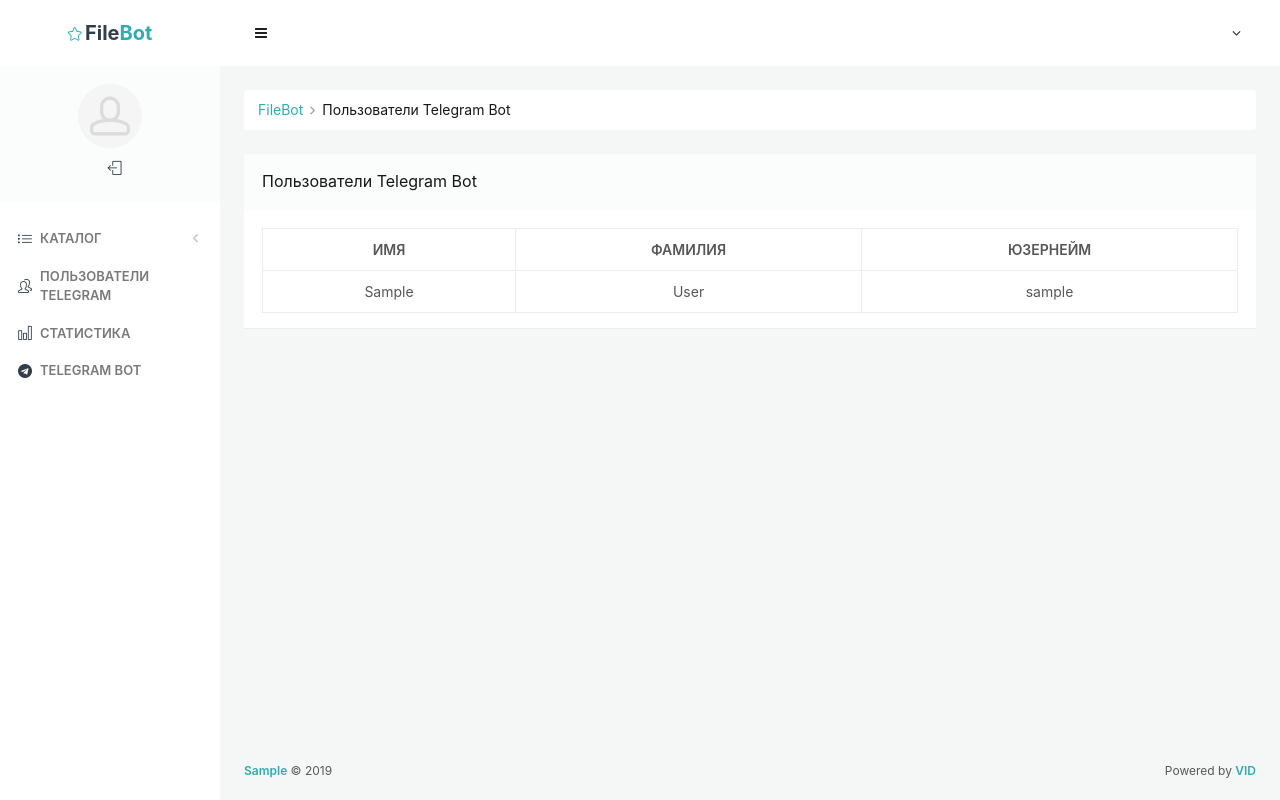
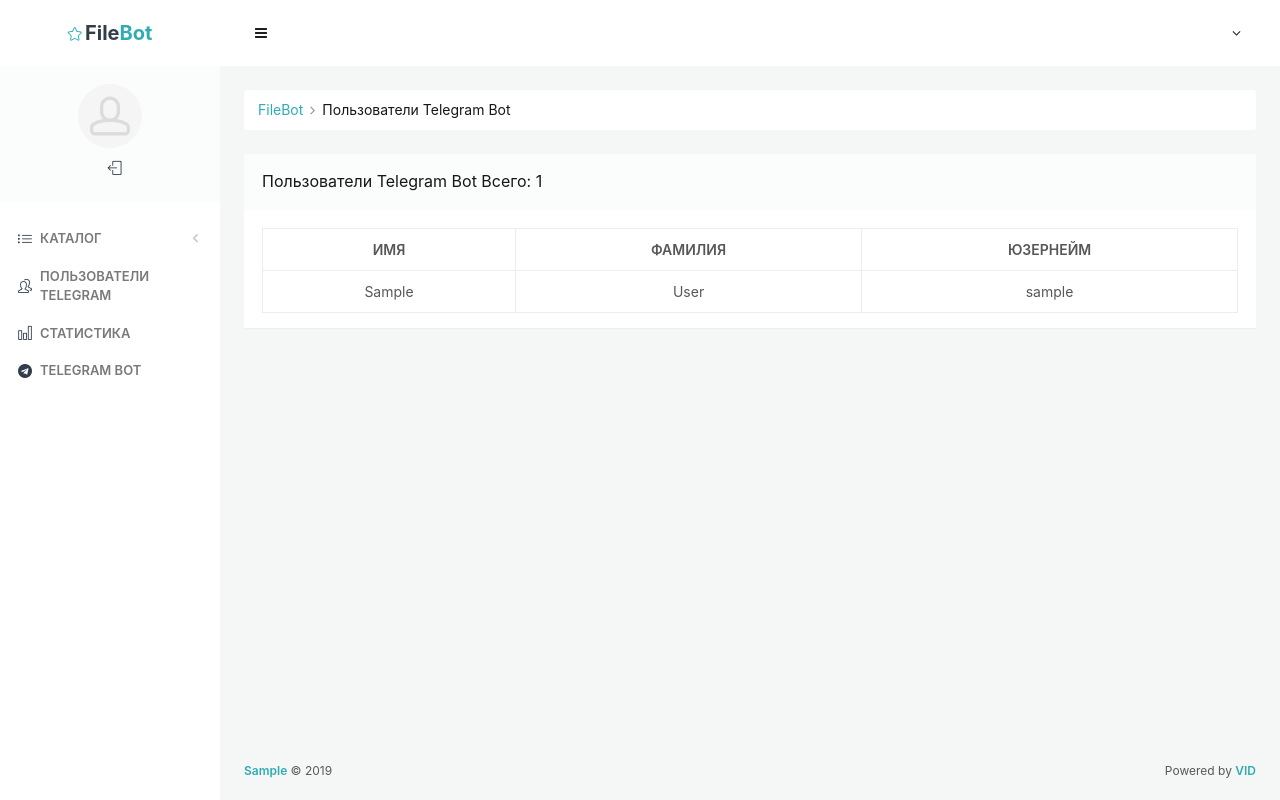
Before and after one commit to dmitriyl99/FilesBot, a Django app: template templates/admin/users/index.html in a window 1280 px wide. Run offline with Django 3.2, Linux system fonts and the light colour scheme; tables that the repository leaves empty hold one stand-in row (values such as "Sample post"); the template is opened without the code that fills it: values that come from a table or form of the project are taken from there, most other values are stand-ins (such as "Sample title", 1, 10 or a date in 2020); some libraries are stand-ins or nearby versions.

Commit message:
Show number of users in Telegram

```diff
--- a/templates/admin/users/index.html
+++ b/templates/admin/users/index.html
@@ -6,7 +6,7 @@
 {% block content %}
     <div class="block">
         <div class="block-header block-header-default">
-            <h3 class="block-title">Пользователи Telegram Bot</h3>
+            <h3 class="block-title">Пользователи Telegram Bot {% if users %}Всего: {{ users|length }} {% endif %}</h3>
         </div>
         <div class="block-content">
             {% if users %}
```
